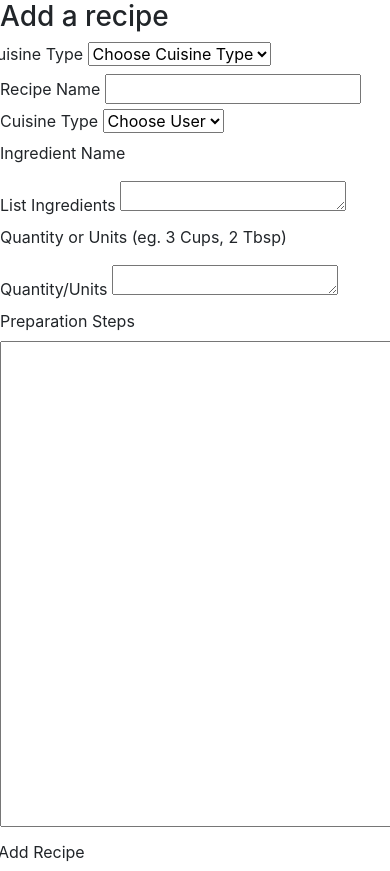
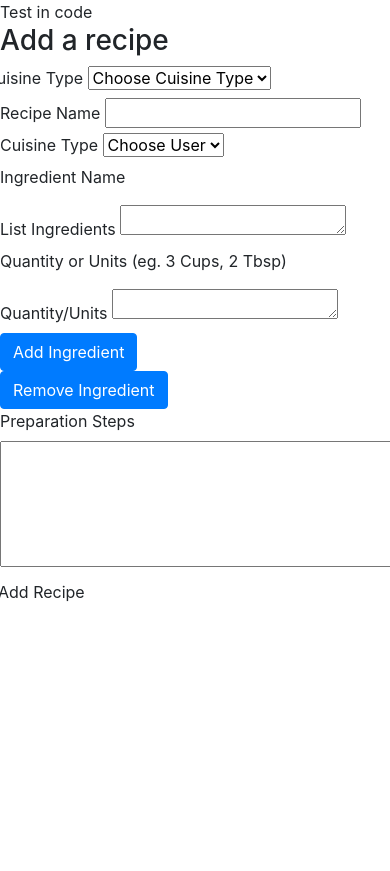
Before and after one commit to Code-Institute-Submissions/Data-Centric-Development-Milestone-Projectv2, a Flask app: page /add_recipe in a window 390 px wide; the page is wider, and only the part inside the window is pictured. After the commit the page ends 602 px from the top of that part, so only its background shows below. Run offline with Flask 2, Linux system fonts and the light colour scheme; data that the repository does not hold is empty; some libraries are stand-ins or nearby versions.

Commit message:
Figured out how to add more ingredient lines with jquery

```diff
--- a/templates/addrecipe.html
+++ b/templates/addrecipe.html
@@ -2,9 +2,10 @@
 
 {% block content %}
 
+<div class="test" id="test">Test in code</div>
 <h3>Add a recipe</h3>
 <div class="row">
-    <form action="{{ url_for('insert_recipe') }}" method="POST" class="col-sm-12" onclick="validateForm()" name="recipeform">
+    <form action="{{ url_for('insert_recipe') }}" method="POST" class="col-sm-12" name="recipeform">
         <div class="row">
             <div class="row">
                 <div class="col-sm 12">
@@ -33,7 +34,9 @@
                 </select>
             </div>
         </div>
-        <div class="row">
+        <div class="ingredient_count"><textarea name="ingredient_counter" id="ingredient_counter" style="display:none;">1</textarea></div>
+        <div class="ingredient-list" id="ingredient-list">
+            <div class="row ingredient">
                 <div class="col-sm-4">
                     <p>Ingredient Name</p>
                     <label for="">List Ingredients</label>
@@ -45,10 +48,20 @@
                     <textarea name = "ingredient_qty_1" id="ingredient_qty_1" rows="1"></textarea>
                 </div>
             </div>
+        </div>
+        <div class="row">
+            <div class="col-sm-6">
+                <button type="button" class="btn btn-primary" id="addIngredientButton">Add Ingredient</button>
+            </div>
+            <div class="col-sm-6">
+                <button type="button" class="btn btn-primary" id="removeIngredientButton">Remove Ingredient</button>
+            </div>
+        </div>
+
         <div class="row">
             <div class="col-sm-12">
                 <label for="">Preparation Steps</label>
-                <textarea name = "preparation" id="preparation" rows="20" cols="60"></textarea>
+                <textarea name = "preparation" id="preparation" rows="5" cols="60"></textarea>
             </div>
         </div>
         <div class="row">
@@ -59,4 +72,24 @@
     </form>
 </div>
 
+<script type="text/javascript">
+    //Testing to see if I can get a count or divs with class ingredient
+    //var ingredientCount = document.getElementsByClassName("ingredient").length;
+    //console.log(ingredientCount);
+
+    var count = 1;
+    $(document).ready(function() {
+        $("#addIngredientButton").click(function(){
+            count += 1;
+            $( '.ingredient-list' ).append('<div class="row ingredient"><p>Test</p></div>');
+            $( '.ingredient-list div:last').append('<div class="col-sm-4"><textarea name = "ingredient_'+count+'" id="ingredient_'+count+'" rows="1"></textarea></div> <div class="col-sm-4"><textarea name = "ingredient_qty_'+count+'" id="ingredient_qty_'+count+'" rows="1"></textarea></div>');
+            $('#ingredient_counter').text( parseInt($('#ingredient_counter').text()) + 1 );
+        });
+    });
+
+
+//#ingredient-list
+
+</script>
+
 {% endblock %}
```
Lines whose indentation alone changed are shown as unchanged.
